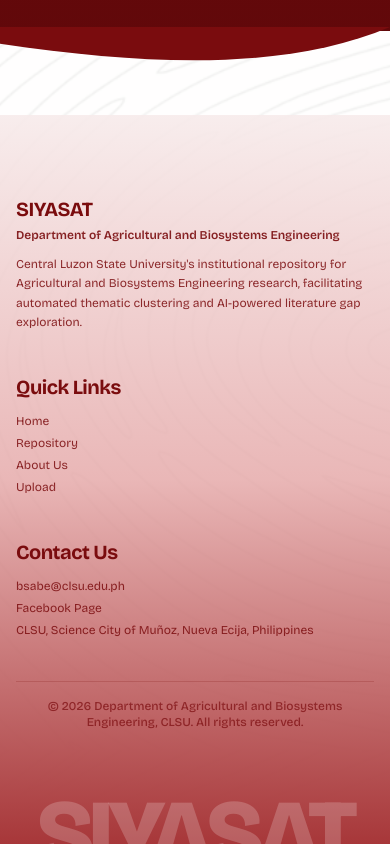
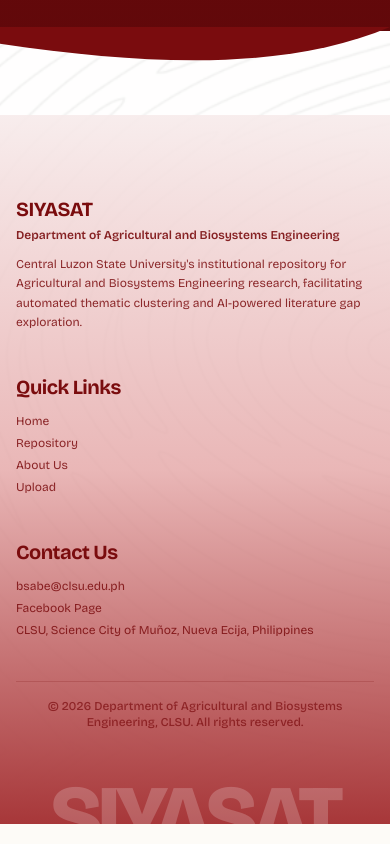
Before and after one commit to bluvisionary25/siyasat, a React (Create React App) app in the folder frontend/: page / in a window 390 px wide. Shown: the part 3470-4314 px from the top of the page. Built offline with nearby package versions, Linux system fonts and the light colour scheme; no server answers; the HTML template or start-up script is replaced by a standard one.

Commit message:
style: perfect footer typography alignment and cropping

```diff
--- a/frontend/src/components/HomePage.jsx
+++ b/frontend/src/components/HomePage.jsx
@@ -661,8 +661,8 @@
           </p>
         </div>
 
-        <div className="mt-10 w-full overflow-hidden h-[15vw] md:h-[12vw] flex items-start justify-center">
-          <h1 className="w-full text-center text-[25vw] md:text-[20vw] font-black uppercase leading-none text-white/20 select-none pointer-events-none whitespace-nowrap tracking-[-0.05em]">
+        <div className="mt-8 w-full max-w-7xl mx-auto overflow-hidden flex justify-center items-start h-[12vw] sm:h-[11vw] md:h-[11.5vw] xl:h-[145px]">
+          <h1 className="text-[22.5vw] sm:text-[22vw] md:text-[23.5vw] xl:text-[300px] font-black uppercase leading-none text-white/20 select-none pointer-events-none whitespace-nowrap tracking-tighter mt-[-1vw] xl:mt-[-12px]">
             SIYASAT
           </h1>
         </div>
```
